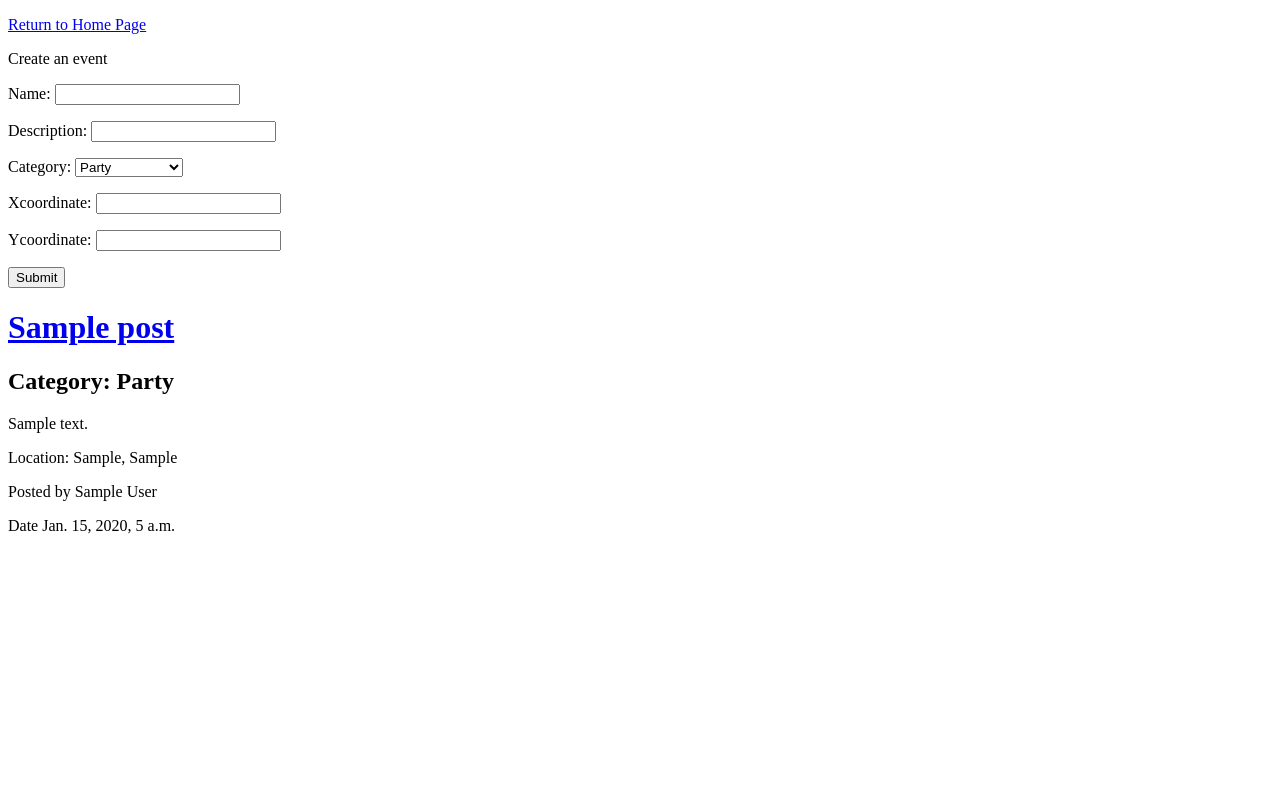
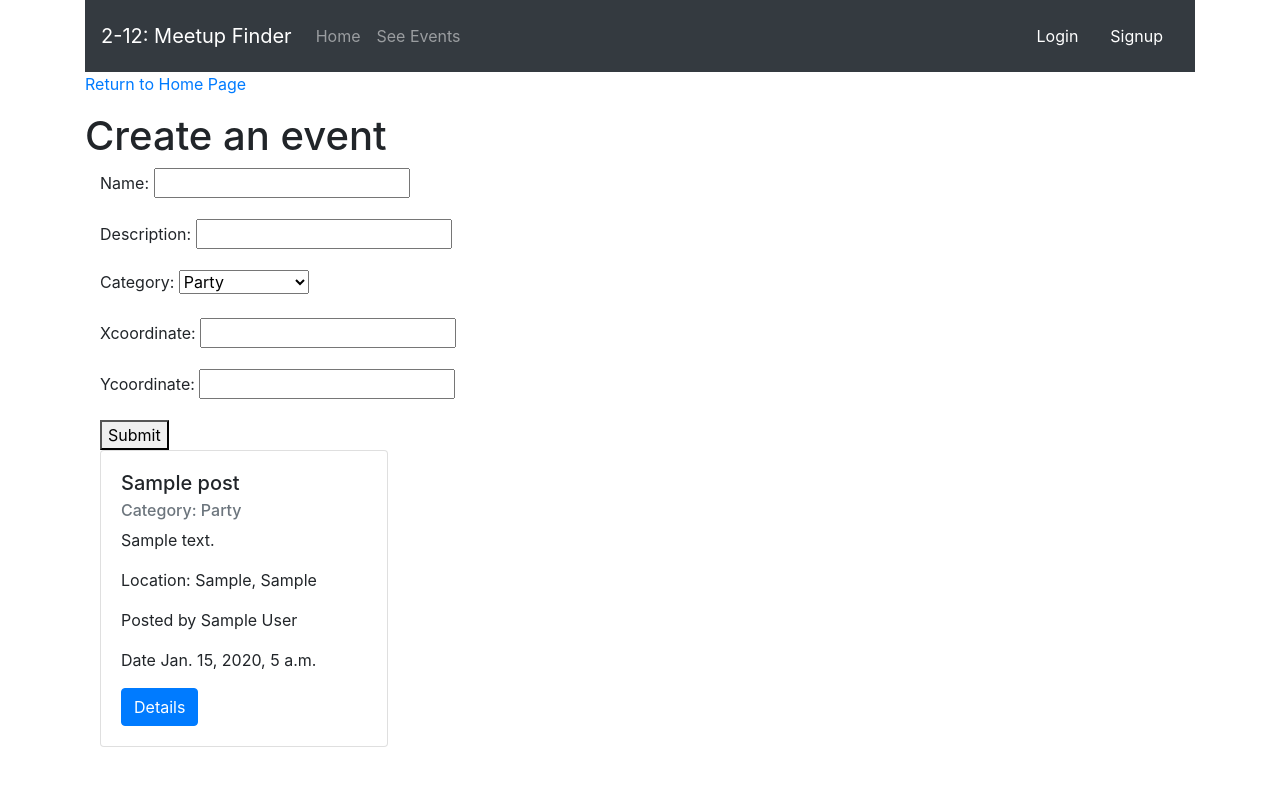
Before and after one commit to atomiak/cs3240-project, a Django app: page /events/ in a window 1280 px wide. Shown: the top 786 px of the page. Run offline with Django 3.2, Linux system fonts and the light colour scheme; tables that the repository leaves empty hold one stand-in row (values such as "Sample post"); some libraries are stand-ins or nearby versions.

Commit message:
bootstrap

```diff
--- a/events/templates/events/index.html
+++ b/events/templates/events/index.html
@@ -1,10 +1,21 @@
 <!DOCTYPE html>
+<html lang="en">
+<head>
+        <meta charset="UTF-8">
+        <meta name="viewport" content="width=device-width, initial-scale=1.0">
+        <title>Events</title>
+</head>
+<body>
 
         {% load static %}
 
+        <div class="basic">
+                {% include "home/header.html" %}
+        </div>
 
+        <div class="container">
                 <p><a href="/home/">Return to Home Page</a></p>
-<div id="welcome">Create an event</div>
+                <h1 class="welcome">Create an event</h1>
 
                 <div class ="container">
                         <form method ="post">
@@ -13,13 +24,22 @@
                                 <button type="submit"> Submit </button>
                         </form>
                         {% for post in posts reversed %}
-                <!--<h1> {{ post.name }}</h1>-->
-                <h1> <a href="/events/{{post.id}}/">{{post.name}}</a></h1>
-                <h2> Category: {{ post.category }}</h2>
-                <p> {{ post.description }}</p>
-                <p> Location: {{ post.xcoordinate }}, {{ post.ycoordinate }}</p>
-                <p> Posted by {{ post.user.get_full_name }} </p>
-                <p> Date {{ post.date }} </p>
+                                <div class="card" style="width: 18rem;">
+                                        <div class="card-body">
+                                        <h5 class="card-title">{{post.name}}</h5>
+                                        <h6 class="card-subtitle mb-2 text-muted">Category: {{ post.category }}</h6>
+                                        <p class="card-text">{{ post.description }}</p>
+                                        <p class="card-text"> Location: {{ post.xcoordinate }}, {{ post.ycoordinate }}</p>
+                                        <p class="card-text"> Posted by {{ post.user.get_full_name }} </p>
+                                        <p class="card-text"> Date {{ post.date }} </p>
+                                        <a href="/events/{{post.id}}" class="btn btn-primary">Details</a>
+                                        </div>
+                                </div>
+
                         {% endfor %}
 
                 </div>
+        </div>
+
+</body>
+</html>
--- a/home/static/home/style.css
+++ b/home/static/home/style.css
@@ -1,6 +1,3 @@
-li a {
-    color: green;
-}
 
 #welcome {
     padding: 200px 0;
--- a/home/templates/home/header.html
+++ b/home/templates/home/header.html
@@ -18,7 +18,7 @@
 
     <div class="collapse navbar-collapse" id="navbarSupportedContent">
       <ul class="navbar-nav mr-auto">
-          <li class="nav-item active"><a class="nav-link" href="/home">Home</a></li>
+          <li class="nav-item"><a class="nav-link" href="/home">Home</a></li>
           <li class="nav-item"><a class="nav-link" href="/events">See Events</a></li>
       </ul>
     {% if user.is_authenticated %}
```
Also changed, not shown: events/templates/events/detail.html (+9 -3 lines), home/templates/home/index.html (+1 -31 lines). Lines whose indentation alone changed are shown as unchanged.
